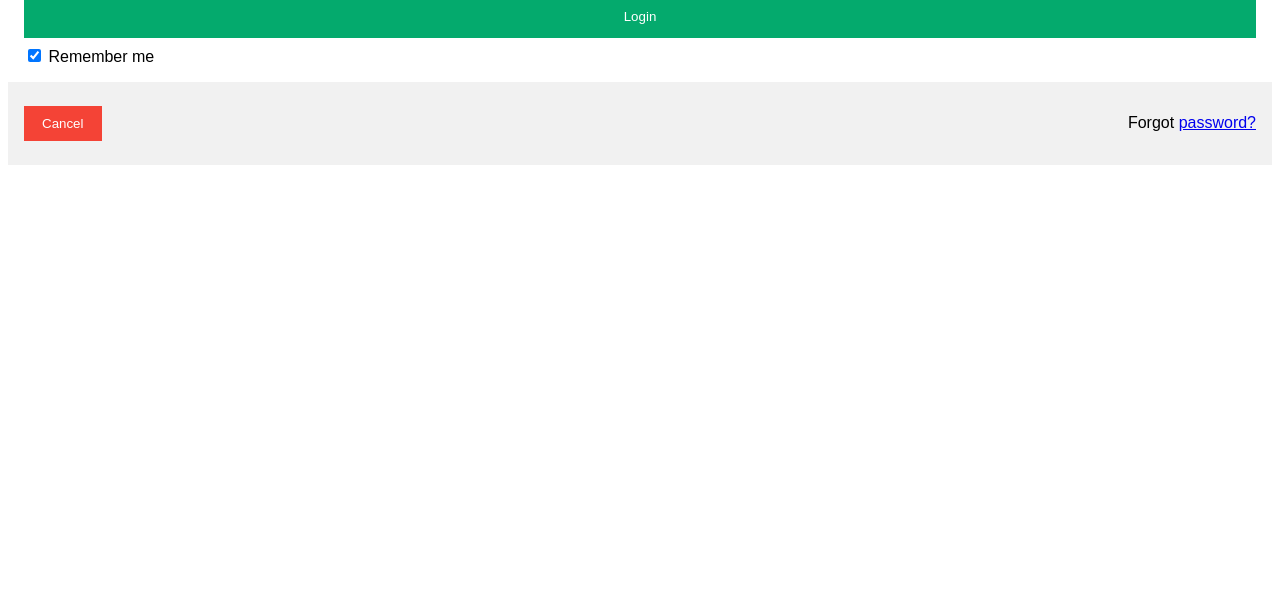
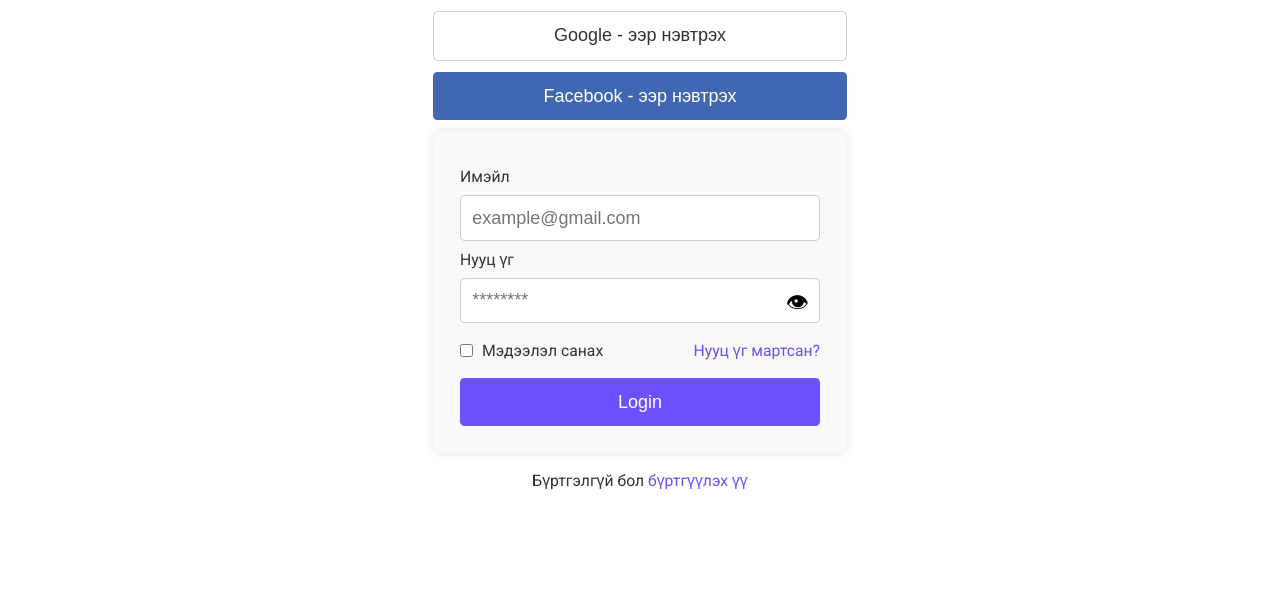
Before and after one commit to JavkhlanGanbat/WebApplicationFall, a plain HTML site: page login.html in a window 1280 px wide. Shown: the part 187-800 px from the top of the page. Drawn offline with Linux system fonts and the light colour scheme.

Commit message:
login and signup stylized

```diff
--- /dev/null
+++ b/login.css
@@ -0,0 +1,146 @@
+* {
+    box-sizing: border-box;
+    margin: 0;
+    padding: 0;
+}
+
+html {
+    font-size: 16px;
+}
+
+body {
+    font-family: 'Roboto', sans-serif;
+    background-color: white;
+    color: #333;
+    display: flex;
+    justify-content: center;
+    align-items: center;
+    height: 100vh;
+    margin: 0;
+}
+
+button {
+    border-radius: 0.25rem;
+}
+
+.login-container {
+    max-width: 25rem;
+    padding: 1rem;
+    text-align: center;
+    width: 90%;
+}
+
+h1 {
+    font-size: 2.25rem;
+    margin-bottom: 1.5rem;
+}
+
+.social-login {
+    width: 100%;
+    padding: 0.75rem;
+    margin-bottom: 0.625rem;
+    font-size: 1rem;
+    cursor: pointer;
+    border: none;
+}
+
+.google {
+    background-color: white;
+    color: #333;
+    border: 1px solid #ccc;
+}
+
+.facebook {
+    background-color: #4267B2;
+    color: white;
+}
+
+.login-form {
+    background-color: #f9f9f9;
+    padding: 1.5rem;
+    border-radius: 0.5rem;
+    box-shadow: 0 0 10px rgba(0, 0, 0, 0.1);
+}
+
+.login-form label {
+    display: block;
+    font-size: 0.875rem;
+    margin: 0.5rem 0 0.5rem 0;
+    text-align: left;
+}
+
+.form-options{
+    margin: 1rem 0 1rem 0 ;
+}
+
+.login-form input {
+    width: 100%;
+    padding: 0.625rem;
+    border: 1px solid #ccc;
+    border-radius: 0.25rem;
+    font-size: 1rem;
+}
+
+.password-container {
+    position: relative;
+}
+
+.toggle-password {
+    position: absolute;
+    right: 0.625rem;
+    transform: translateY(20%);
+    background: none;
+    border: none;
+    cursor: pointer;
+    font-size: 1.25rem;
+}
+
+.form-options {
+    display: flex;
+    justify-content: space-between;
+    align-items: center;
+    font-size: 0.875rem;
+}
+
+.form-options a {
+    color: #6b51fb;
+    white-space: nowrap;
+    text-decoration: none;
+}
+
+.form-options label {
+    display: flex;
+    align-items: center;
+    white-space: nowrap;
+    margin: 0;
+}
+
+.form-options label input {
+    margin-right: 0.5rem;
+}
+
+.login-button {
+    width: 100%;
+    background-color: #6b51fb;
+    color: white;
+    padding: 0.75rem;
+    border: none;
+    font-size: 1rem;
+    cursor: pointer;
+}
+
+p {
+    font-size: 0.875rem;
+    margin-top: 1rem;
+}
+
+p a {
+    color: #6b51fb;
+    text-decoration: none;
+}
+
+@media (min-width: 768px) {
+    html {
+        font-size: 18px;
+    }
+}
--- a/login.html
+++ b/login.html
@@ -1,150 +1,40 @@
 <!DOCTYPE html>
-<html>
+<html lang="mn">
 <head>
-<meta name="viewport" content="width=device-width, initial-scale=1">
-<style>
-body {font-family: Arial, Helvetica, sans-serif;}
-
-/* Full-width input fields */
-input[type=text], input[type=password] {
-  width: 100%;
-  padding: 12px 20px;
-  margin: 8px 0;
-  display: inline-block;
-  border: 1px solid #ccc;
-  box-sizing: border-box;
-}
-
-/* Set a style for all buttons */
-button {
-  background-color: #04AA6D;
-  color: white;
-  padding: 14px 20px;
-  margin: 8px 0;
-  border: none;
-  cursor: pointer;
-  width: 100%;
-}
-
-button:hover {
-  opacity: 0.8;
-}
-
-/* Extra styles for the cancel button */
-.cancelbtn {
-  width: auto;
-  padding: 10px 18px;
-  background-color: #f44336;
-}
-
-/* Center the image and position the close button */
-.imgcontainer {
-  text-align: center;
-  margin: 24px 0 12px 0;
-  position: relative;
-}
-
-img.avatar {
-  width: 40%;
-  border-radius: 50%;
-}
-
-.container {
-  padding: 16px;
-}
-
-span.psw {
-  float: right;
-  padding-top: 16px;
-}
-
-/* The Modal (background) */
-.modal {
-  display: none; /* Hidden by default */
-  position: fixed; /* Stay in place */
-  z-index: 1; /* Sit on top */
-  left: 0;
-  top: 0;
-  width: 50%; /* Full width */
-  height: 50%; /* Full height */
-  overflow: auto; /* Enable scroll if needed */
-  background-color: rgb(0,0,0); /* Fallback color */
-  background-color: rgba(0,0,0,0.4); /* Black w/ opacity */
-  padding-top: 60px;
-}
-
-/* Modal Content/Box */
-.modal-content {
-  background-color: #fefefe;
-  margin: 5% auto 15% auto; /* 5% from the top, 15% from the bottom and centered */
-  border: 1px solid #888;
-  width: 80%; /* Could be more or less, depending on screen size */
-}
-
-/* The Close Button (x) */
-.close {
-  position: absolute;
-  right: 25px;
-  top: 0;
-  color: #000;
-  font-size: 35px;
-  font-weight: bold;
-}
-
-.close:hover,
-.close:focus {
-  color: red;
-  cursor: pointer;
-}
-
-/* Add Zoom Animation */
-.animate {
-  -webkit-animation: animatezoom 0.6s;
-  animation: animatezoom 0.6s
-}
-
-@-webkit-keyframes animatezoom {
-  from {-webkit-transform: scale(0)}
-  to {-webkit-transform: scale(1)}
-}
-
-@keyframes animatezoom {
-  from {transform: scale(0)}
-  to {transform: scale(1)}
-}
-
-/* Change styles for span and cancel button on extra small screens */
-@media screen and (max-width: 300px) {
-  span.psw {
-     display: block;
-     float: none;
-  }
-  .cancelbtn {
-     width: 100%;
-  }
-}
-</style>
+    <meta charset="UTF-8">
+    <meta name="viewport" content="width=device-width, initial-scale=1.0">
+    <title>Нэвтрэх</title>
+    <link href="https://fonts.googleapis.com/css2?family=Roboto:wght@400;500&display=swap" rel="stylesheet">
+    <link rel="stylesheet" href="login.css">
 </head>
 <body>
-    <div class="container">
-      <label for="uname"><b>Username</b></label>
-      <input type="text" placeholder="Enter Username" name="uname" required>
+    <main class="login-container">
+        <h1>Нэвтрэх</h1>
 
-      <label for="psw"><b>Password</b></label>
-      <input type="password" placeholder="Enter Password" name="psw" required>
+        <button class="social-login google">Google - ээр нэвтрэх</button>
+        <button class="social-login facebook">Facebook - ээр нэвтрэх</button>
 
-      <button type="submit">Login</button>
-      <label>
-        <input type="checkbox" checked="checked" name="remember"> Remember me
-      </label>
-    </div>
+        <form class="login-form">
+            <label for="email">Имэйл</label>
+            <input type="email" id="email" name="email" placeholder="example@gmail.com" required>
 
-    <div class="container" style="background-color:#f1f1f1">
-      <button type="button" class="cancelbtn">Cancel</button>
-      <span class="psw">Forgot <a href="#">password?</a></span>
-    </div>
-  </form>
-</div>
+            <label for="password">Нууц үг</label>
+            <div class="password-container">
+                <input type="password" id="password" name="password" placeholder="********" required>
+                <button type="button" class="toggle-password">&#128065;</button>
+            </div>
 
+            <div class="form-options">
+                <label>
+                    <input type="checkbox" name="remember"> Мэдээлэл санах
+                </label>
+                <a href="#">Нууц үг мартсан?</a>
+            </div>
+
+            <button type="submit" class="login-button">Login</button>
+        </form>
+
+        <p>Бүртгэлгүй бол <a href="#">бүртгүүлэх үү</a></p>
+    </main>
 </body>
 </html>
--- /dev/null
+++ b/signin.css
@@ -0,0 +1,97 @@
+* {
+    margin: 0;
+    padding: 0;
+    box-sizing: border-box;
+}
+
+body {
+    font-family: Arial, sans-serif;
+    background-color: #f7f7f7;
+    display: flex;
+    justify-content: center;
+    align-items: center;
+    height: 100vh;
+}
+
+main {
+    width: 100%;
+    max-width: 400px;
+    padding: 20px;
+    background-color: #fff;
+    border-radius: 10px;
+    box-shadow: 0 0 10px rgba(0, 0, 0, 0.1);
+}
+
+form {
+    display: flex;
+    flex-direction: column;
+    gap: 20px;
+}
+
+h1 {
+    text-align: center;
+    font-size: 2rem;
+}
+
+label {
+    font-size: 1rem;
+}
+
+.input-group {
+    display: flex;
+    align-items: center;
+    background-color: #f0f0f0;
+    border-radius: 5px;
+    padding: 10px;
+}
+
+.input-group input {
+    width: 100%;
+    border: none;
+    background: none;
+    font-size: 1rem;
+    padding: 0 10px;
+}
+
+.input-group input:focus {
+    outline: none;
+}
+
+.icon {
+    font-size: 1.2rem;
+}
+
+.toggle-visibility {
+    background: none;
+    border: none;
+    cursor: pointer;
+    font-size: 1.2rem;
+}
+
+.submit-btn {
+    background-color: #5a50f0;
+    color: white;
+    padding: 15px;
+    font-size: 1rem;
+    border: none;
+    border-radius: 5px;
+    cursor: pointer;
+    transition: background-color 0.3s ease;
+}
+
+.submit-btn:hover {
+    background-color: #473dc1;
+}
+
+p {
+    text-align: center;
+}
+
+a {
+    color: #5a50f0;
+    text-decoration: none;
+}
+
+a:hover {
+    text-decoration: underline;
+}
```
Also changed, not shown: signin.html (+33 -38 lines).
